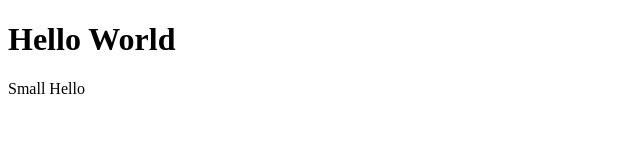
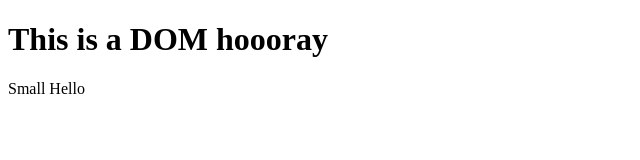
Before and after one commit to Rohit-0-0/Class20, a plain HTML site: page index.html in a window 1280 px wide. Shown: the whole page, without its empty margins (0-640 px from the left). Drawn offline with Linux system fonts and the light colour scheme.

Commit message:
forth commit

```diff
--- a/index.html
+++ b/index.html
@@ -6,7 +6,7 @@
     <title>Document</title>
 </head>
 <body>
-    <h1 class="class1" id="heading1">Hello</h1>
+    <h1 class="class1" id="heading1" >This is a DOM   <span>hoooray</span></h1>
     <p class="class1" id="para1">Small Hello</p>
     <script src="index.js"></script>
 </body>
--- a/index.js
+++ b/index.js
@@ -1,4 +1,8 @@
 let a = document.getElementById("heading1")
-console.log(a)
-a.innerText = "Hello World";
-console.log(a)
+// console.log(a)
+// a.innerText = "Hello World";
+// console.log(a)
+let b= document.getElementsByClassName("class1")
+// b[0].removeAttribute()
+console.log(b[0].innerHTML);
+// console.log(b[0])
```
